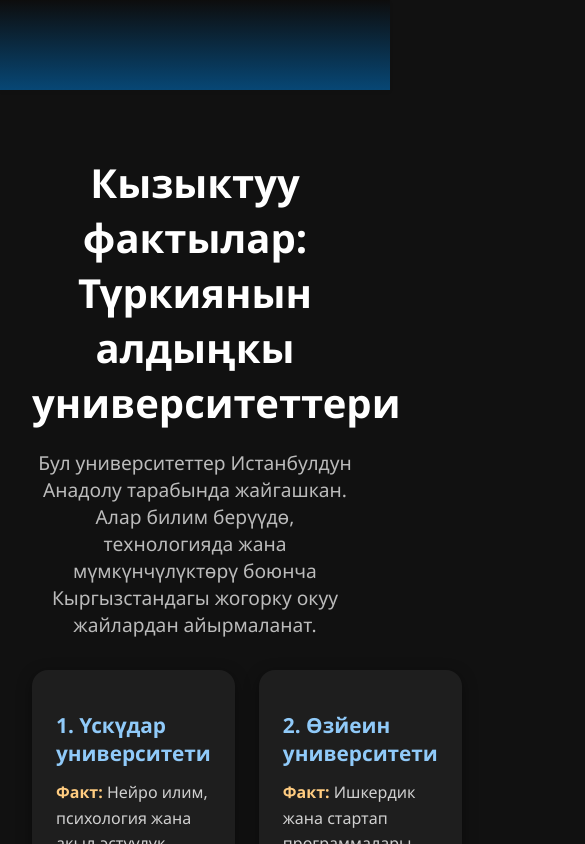
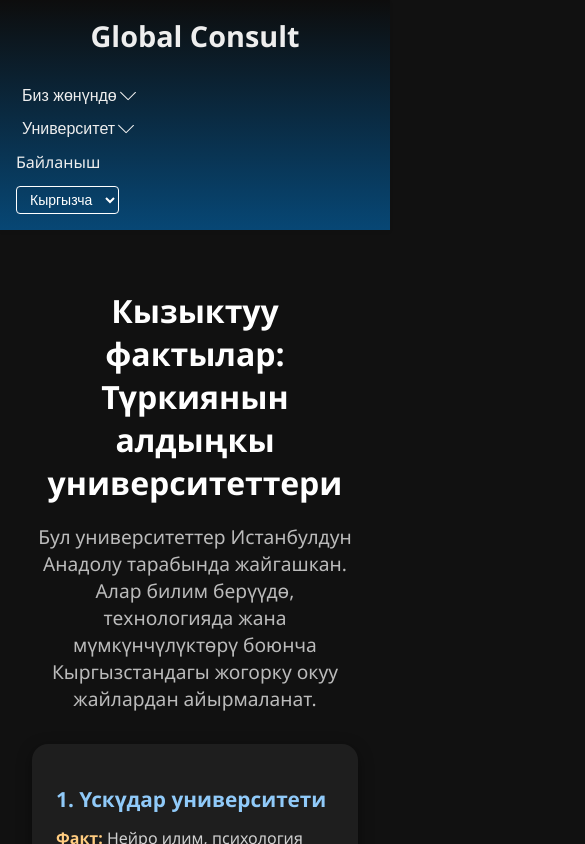
Before and after one commit to kutman-05/ihlas-univer, a React (Create React App) app: page /fact in a window 390 px wide. Shown: the top 844 px of the page, 585 px wide, since content can reach past the window. Built offline with nearby package versions, Linux system fonts and the light colour scheme.

Commit message:
Ozgoruldu

```diff
--- a/src/components/header.css
+++ b/src/components/header.css
@@ -1,5 +1,5 @@
 .header {
- background: linear-gradient(to bottom, #0d0d0d, #074775);
+  background: linear-gradient(to bottom, #0d0d0d, #074775);
   padding: 0.8rem 2rem;
   position: sticky;
   top: 0;
@@ -8,11 +8,12 @@
   height: 4pc;
   display: flex;
   align-items: center;
+  justify-content: center;
 }
 
 .nav {
   max-width: 1200px;
-  margin: 0 auto;
+  width: 100%;
   display: flex;
   align-items: center;
   justify-content: space-between;
@@ -23,7 +24,7 @@
   font-size: 1.8rem;
   font-weight: 700;
   text-decoration: none;
-margin-left: -4pc;
+  margin-left: 0;
 }
 
 .nav-links {
@@ -33,7 +34,6 @@
   align-items: center;
   margin: 0;
   padding: 0;
-  margin-left: 29pc;
 }
 
 .nav-links li {
@@ -69,6 +69,7 @@
   box-shadow: 0 4px 12px rgba(0, 0, 0, 0.6);
   padding: 0.5rem 0;
   z-index: 2000;
+  display: none;
 }
 
 .dropdown-menu li {
@@ -87,17 +88,38 @@
   color: #ffcc00;
 }
 
-/* Mobile styles */
+/* ✅ Mobile Styles */
 @media (max-width: 768px) {
+  .header {
+    height: auto;
+    padding: 1rem;
+  }
+
   .nav {
     flex-direction: column;
     align-items: flex-start;
   }
 
+  .logo {
+    align-self: center;
+    margin-bottom: 1rem;
+  }
+
   .nav-links {
     flex-direction: column;
-    gap: 0.6rem;
+    gap: 0.8rem;
     width: 100%;
+    margin-left: 0;
+  }
+
+  .nav-links li {
+    width: 100%;
+  }
+
+  .nav-links a,
+  .dropdown-btn {
+    width: 100%;
+    justify-content: flex-start;
   }
 
   .dropdown-menu {
@@ -105,10 +127,20 @@
     box-shadow: none;
     border-radius: 0;
     padding: 0;
+    display: none;
+  }
+
+  .dropdown-menu li a {
+    padding: 0.5rem 1rem;
   }
 
   .dropdown-menu li a:hover {
     background-color: transparent;
     color: #ffcc00;
   }
+
+  /* Опционально: открытие dropdown при нажатии (JS керек) */
+  .dropdown.open .dropdown-menu {
+    display: block;
+  }
 }
--- a/src/index.css
+++ b/src/index.css
@@ -894,3 +894,110 @@
 .contact-form button:hover {
   background-color: #d62828;
 }
+
+/* АЛПТАЦИЯ АДАПТАЦИЯ АДАПТАЦИЯ */
+/* Адаптивдүүлүк: телефондор жана кичи экрандар үчүн */
+@media (max-width: 768px) {
+  .footer-content {
+    flex-direction: column;
+    text-align: center;
+    align-items: center;
+  }
+
+  .footer-left, .footer-right {
+    margin-left: 0;
+    margin-top: 20px;
+  }
+
+  .footer-right p {
+    margin-left: 0;
+    margin-top: 0;
+  }
+
+  .hero-section h1 {
+    font-size: 1.8rem;
+  }
+
+  .hero-section2 h1 {
+    font-size: 2rem;
+  }
+
+  .hero-section2 h2 {
+    font-size: 1.2rem;
+  }
+
+  .contact-container {
+    flex-direction: column;
+    padding: 30px 5%;
+  }
+
+  .university-list {
+    grid-template-columns: 1fr;
+  }
+
+  .why-us-section h2 {
+    font-size: 22px;
+  }
+
+  .why-us-card h3 {
+    font-size: 16px;
+  }
+
+  .why-us-card p {
+    font-size: 13px;
+  }
+
+  .footer-icon {
+    width: 36px;
+    height: 36px;
+    font-size: 18px;
+  }
+
+  .top-students-section h2 {
+    font-size: 1.5rem;
+  }
+
+  .student-contact h2 {
+    font-size: 1.5rem;
+  }
+
+  .student-contact p {
+    font-size: 1rem;
+  }
+
+  .content {
+    font-size: 1rem;
+  }
+
+  .title {
+    font-size: 2rem;
+  }
+}
+
+/* Орто өлчөмдөгү экрандар үчүн (планшет, кичине ноутбуктар) */
+@media (min-width: 769px) and (max-width: 1024px) {
+  .footer-left, .footer-right {
+    margin-left: 4pc;
+  }
+
+  .hero-section h1 {
+    font-size: 2.2rem;
+  }
+
+  .hero-section2 h1 {
+    font-size: 2.5rem;
+  }
+
+  .hero-section2 h2 {
+    font-size: 1.3rem;
+  }
+
+  .content {
+    font-size: 1.05rem;
+  }
+
+  .top-students-section h2,
+  .student-contact h2 {
+    font-size: 1.8rem;
+  }
+}
```
